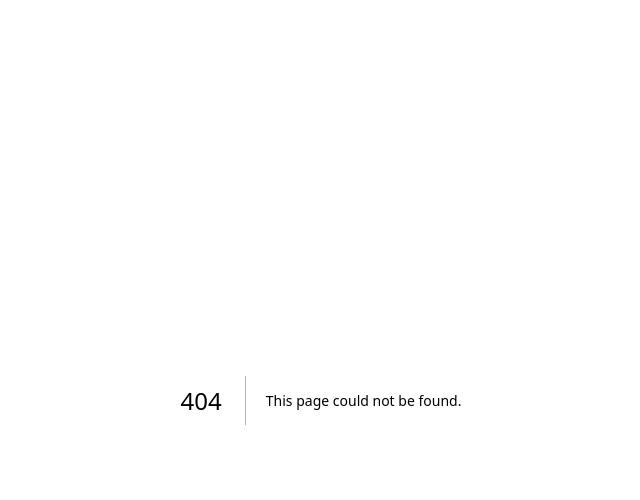
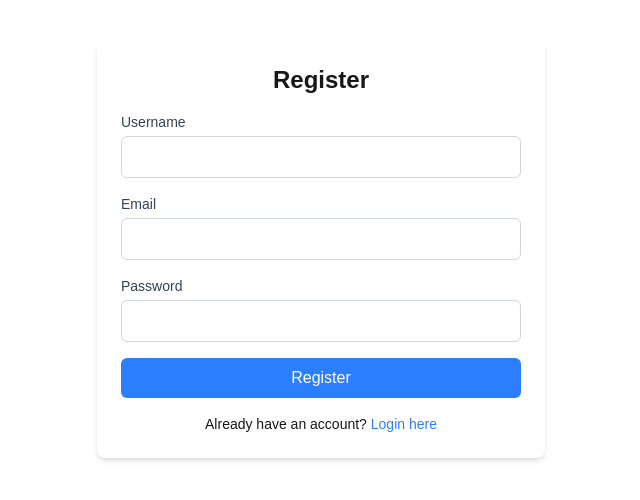
Before and after one commit to BrianKimurgor/ui, a Next.js app: page /login/register in a window 1280 px wide. Before the commit this address had no page. Shown: the top 500 px of the page, without its empty margins (319-959 px from the left). Built offline with nearby package versions, Linux system fonts and the light colour scheme.

Commit message:
ui modification

```diff
--- a/src/app/layout.tsx
+++ b/src/app/layout.tsx
@@ -25,7 +25,7 @@ export default function RootLayout({
   return (
     <html lang="en">
       <body
-        className={`${geistSans.variable} ${geistMono.variable} antialiased`}
+        className={`${geistSans.variable} ${geistMono.variable} antialiased bg-white dark:bg-gray-900 text-gray-900 dark:text-gray-100`}
       >
         {children}
       </body>
--- a/src/app/login/page.tsx
+++ b/src/app/login/page.tsx
@@ -30,7 +30,7 @@ export default function Login() {
         router.push('/dashboard'); // Redirect to dashboard after successful login
       } else {
         const data = await response.json();
-        setError(data.message || 'Invalid credentials');
+        setError(data.message ?? 'Invalid credentials');
       }
     } catch (err) {
       if (err instanceof Error) {
@@ -44,7 +44,7 @@ export default function Login() {
   if (!isClient) return null; // Prevent server-side rendering
 
   return (
-    <div className="max-w-md mx-auto mt-10 p-6 bg-white shadow-md rounded-lg">
+    <div className="max-w-md mx-auto mt-10 p-6 bg-white dark:bg-gray-900 shadow-md rounded-lg">
       <h2 className="text-2xl font-semibold text-center mb-4">Login</h2>
       {error && <p className="text-red-500 text-center">{error}</p>}
       <form onSubmit={handleSubmit}>
--- a/src/app/register/page.tsx
+++ b/src/app/login/register/page.tsx
@@ -37,7 +37,7 @@ export default function Register() {
   };
 
   return (
-    <div className="max-w-md mx-auto mt-10 p-6 bg-white shadow-md rounded-lg">
+    <div className="max-w-md mx-auto mt-10 p-6 bg-white dark:bg-gray-900 shadow-md rounded-lg">
       <h2 className="text-2xl font-semibold text-center mb-4">Register</h2>
       {error && <p className="text-red-500 text-center">{error}</p>}
       <form onSubmit={handleSubmit}>
```
